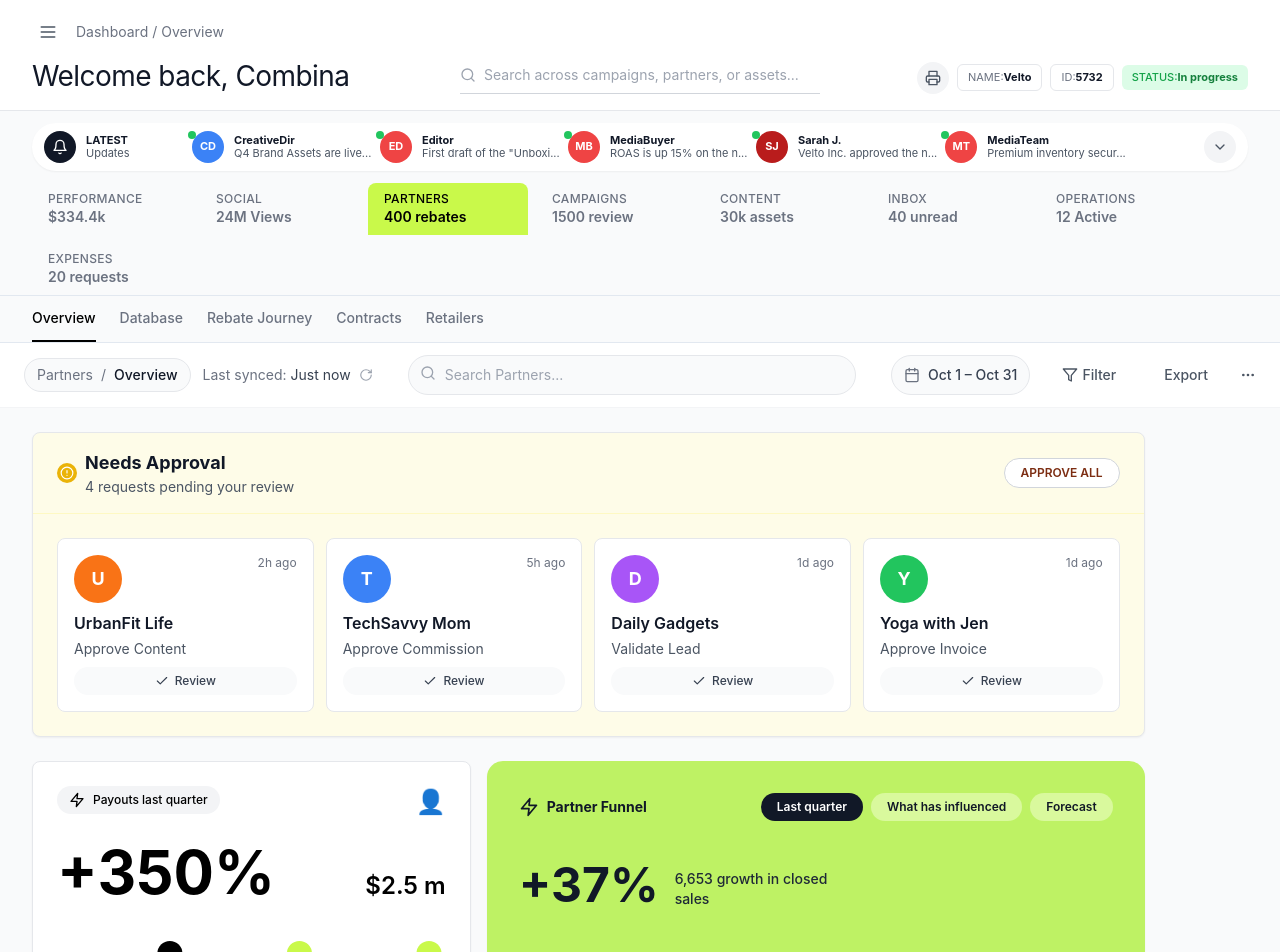
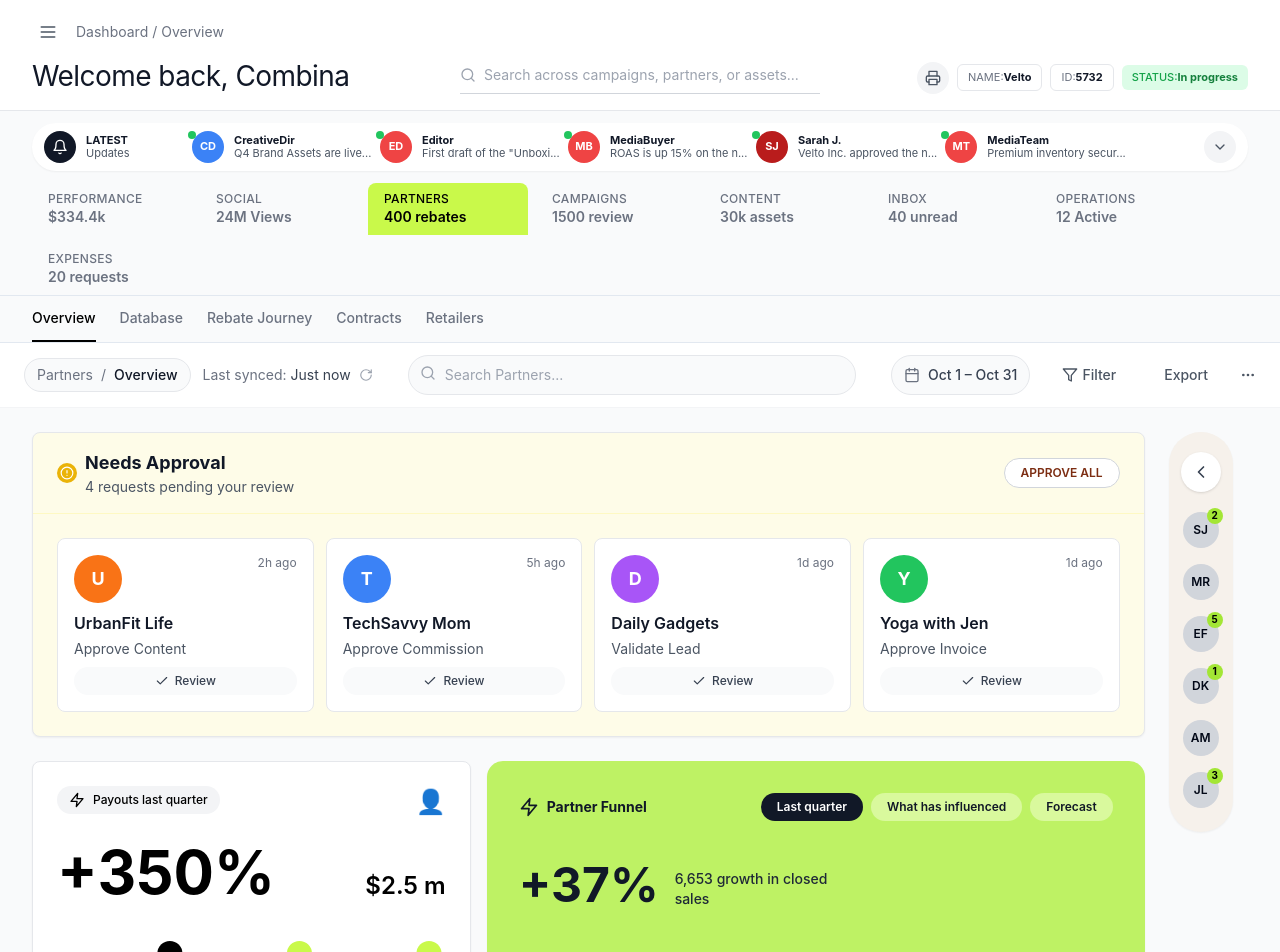
Before and after one commit to devang-openweboffice/revo-web-app, a React (Vite) app: page / in a window 1280 px wide. Shown: the top 952 px of the page. Built offline with nearby package versions, Linux system fonts and the light colour scheme.

Commit message:
Fix changes

```diff
--- a/src/App.tsx
+++ b/src/App.tsx
@@ -1,4 +1,4 @@
-// import { useState } from "react";
+import { useState } from "react";
 import { useQueryClient } from "@tanstack/react-query";
 
 import { useDashboardData } from "./hooks/useDashboardData";
@@ -9,7 +9,7 @@ import { PayoutsCard } from "./components/PayoutsCard";
 import { PartnerFunnel } from "./components/PartnerFunnel";
 import { SummaryCards } from "./components/SummaryCards";
 import { ProgramGrowth } from "./components/ProgramGrowth";
-// import { InboxSidebar } from "./components/InboxSidebar";
+import { InboxSidebar } from "./components/InboxSidebar";
 import { LoadingState } from "./components/LoadingState";
 import { ErrorState } from "./components/ErrorState";
 import { TopSummaryBar } from "./components/summary/TopSummaryBar";
@@ -17,7 +17,7 @@ import { PageTabs } from "./components/navigation/PageTabs";
 import { Toolbar } from "./components/navigation/Toolbar";
 
 function App() {
-  // const [sidebarOpen, setSidebarOpen] = useState(false);
+  const [sidebarOpen, setSidebarOpen] = useState(false);
   const queryClient = useQueryClient();
 
   // 🔒 SAFELY execute dashboard hook
@@ -71,7 +71,8 @@ function App() {
         <div className="grid grid-cols-1 gap-6 lg:grid-cols-12">
 
           <div
-            className={`space-y-6  lg:col-span-11
+            className={`space-y-6 ${
+              sidebarOpen ? "lg:col-span-8" : "lg:col-span-11"
             }`}
           >
             <NeedsApproval approvals={data.approvals} />
@@ -98,13 +99,13 @@ function App() {
           </div>
 
 
-          {/* <div className={sidebarOpen ? "lg:col-span-4" : "lg:col-span-1"}>
+          <div className={"lg:col-span-1"}>
             <InboxSidebar
               messages={data.inboxMessages}
               open={sidebarOpen}
               onToggle={() => setSidebarOpen((v) => !v)}
             />
-          </div> */}
+          </div>
         </div>
       </div>
     </div>
```
Also changed, not shown: 5 other files (tests, documents, lock files or other folders).
